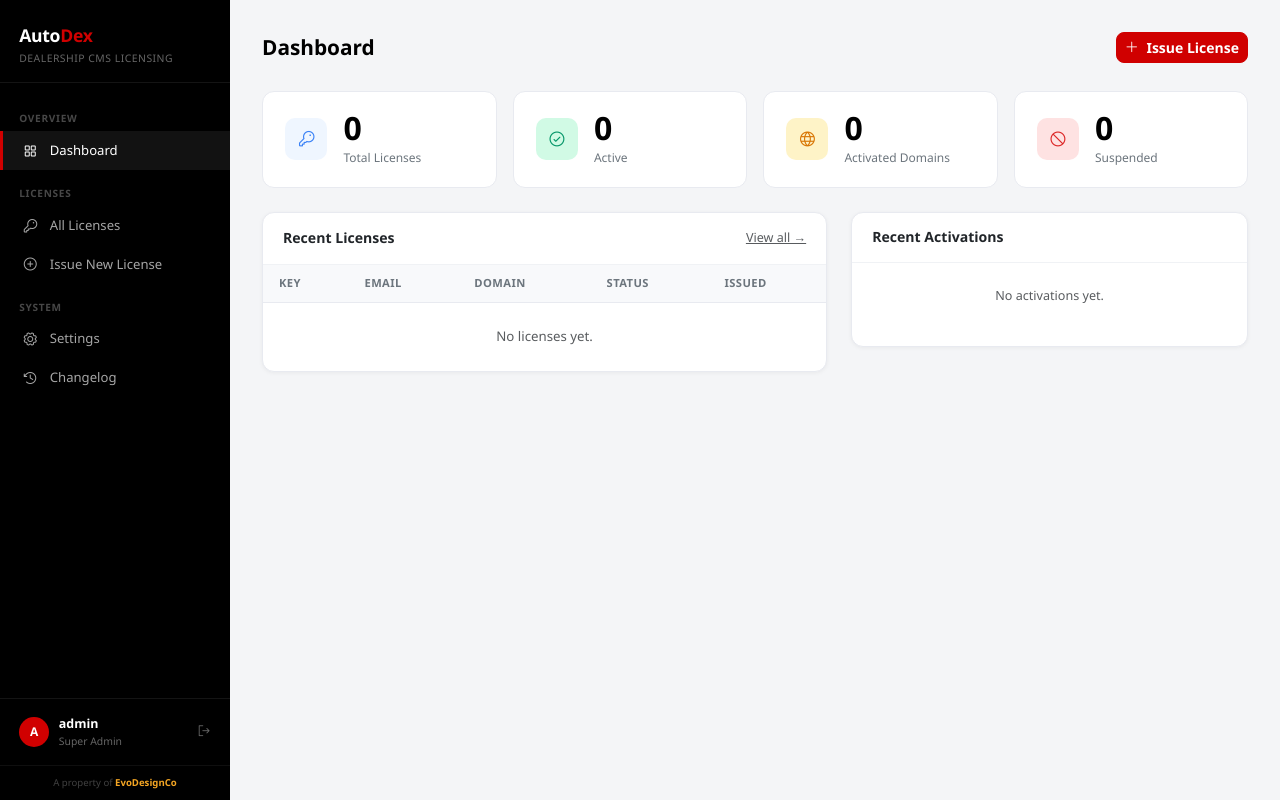
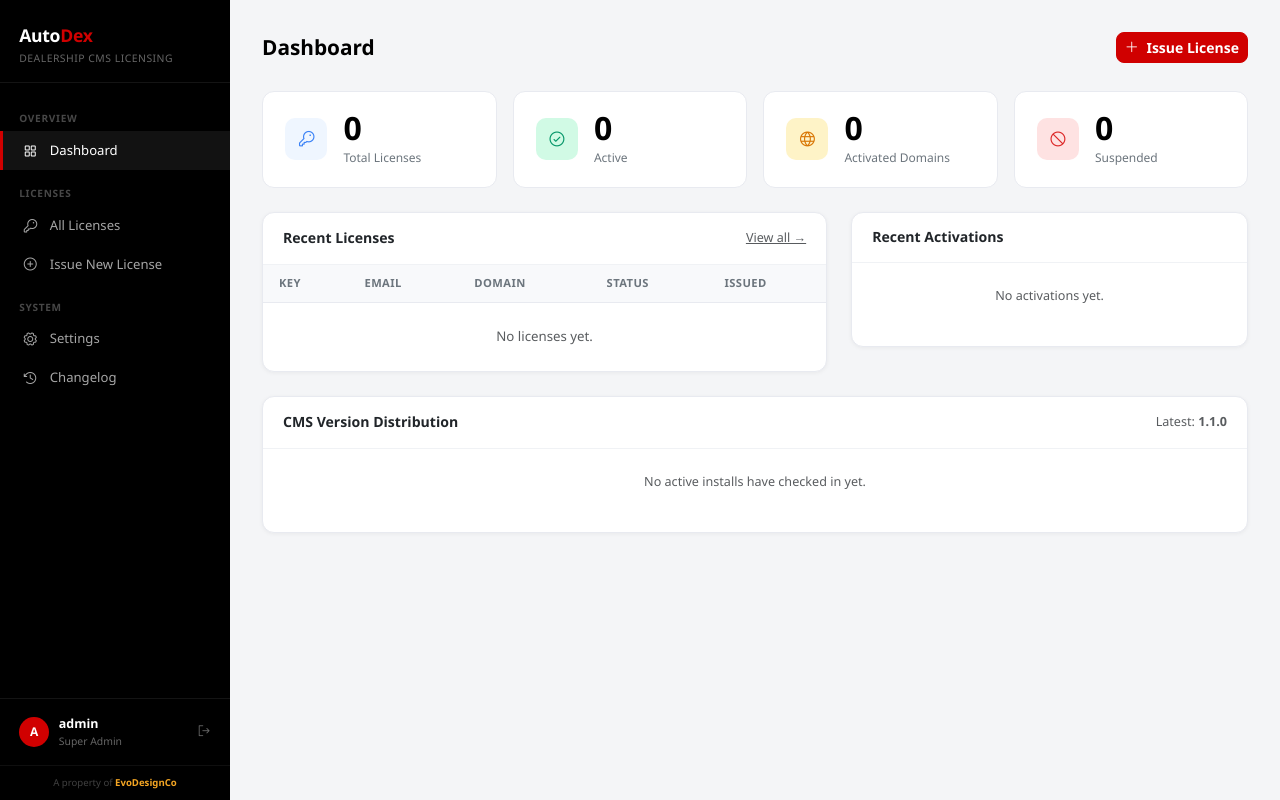
Before and after one commit to efevictor/autodex-cms-license-server, a PHP site: page / in a window 1280 px wide. Run offline with PHP 8.4, Linux system fonts and the light colour scheme; the visitor is signed in with stand-in values (Sample User, id 1); data comes from the database, SQL or seed files in the repository; data that the repository does not hold is empty; some libraries are stand-ins or nearby versions.

Commit message:
Add license term presets and CMS version tracking
- License issue form now has Lifetime/Annual/Biannual/Custom term selector
  instead of a raw date input; dates are computed server-side from the term
- Dashboard shows a version distribution table — how many active installs
  are on each CMS version vs the latest, with up-to-date/outdated badges
- validate.php accepts optional cms_version in the request body and stores
  it on the license row on every check-in
- schema.sql adds cms_version column and migration comment

Co-Authored-By: Claude Sonnet 4.6 <noreply@anthropic.com>

```diff
--- a/pages/dashboard.php
+++ b/pages/dashboard.php
@@ -28,6 +28,19 @@ $recent_activations = ls_rows("
     ORDER BY a.created_at DESC
     LIMIT 8
 ");
+
+// Version distribution across active installs
+$latest_version = ls_val("SELECT version FROM versions ORDER BY id DESC LIMIT 1") ?? '';
+$version_dist   = ls_rows("
+    SELECT
+        COALESCE(NULLIF(cms_version,''), '(never checked in)') AS version,
+        COUNT(*) AS installs
+    FROM licenses
+    WHERE status = 'active' AND activated_domain IS NOT NULL
+    GROUP BY cms_version
+    ORDER BY installs DESC
+");
+$total_active_installs = array_sum(array_column($version_dist, 'installs'));
 
 require __DIR__ . '/../layout/header.php';
 ?>
@@ -126,4 +139,60 @@ require __DIR__ . '/../layout/header.php';
     </div>
 </div>
 
+<!-- Version distribution -->
+<div class="row g-4 mt-0">
+    <div class="col-12">
+        <div class="ls-card">
+            <div class="ls-card-hd">
+                <h6>CMS Version Distribution</h6>
+                <?php if ($latest_version): ?>
+                <span class="text-muted small">Latest: <strong><?= e($latest_version) ?></strong></span>
+                <?php endif; ?>
+            </div>
+            <?php if (empty($version_dist)): ?>
+                <p class="text-center text-muted py-4 small">No active installs have checked in yet.</p>
+            <?php else: ?>
+            <div class="table-responsive">
+                <table class="ls-table">
+                    <thead>
+                        <tr><th>CMS Version</th><th>Installs</th><th>Share</th><th>Status</th></tr>
+                    </thead>
+                    <tbody>
+                    <?php foreach ($version_dist as $row):
+                        $ver       = $row['version'];
+                        $count     = (int)$row['installs'];
+                        $pct       = $total_active_installs > 0 ? round($count / $total_active_installs * 100) : 0;
+                        $is_latest = $latest_version && $ver === $latest_version;
+                        $is_null   = $ver === '(never checked in)';
+                    ?>
+                    <tr>
+                        <td class="fw-semibold font-monospace"><?= e($ver) ?></td>
+                        <td><?= number_format($count) ?></td>
+                        <td>
+                            <div class="d-flex align-items-center gap-2">
+                                <div style="width:100px;background:#e5e7eb;border-radius:4px;height:6px">
+                                    <div style="width:<?= $pct ?>%;background:<?= $is_latest ? '#059669' : ($is_null ? '#9ca3af' : '#f59e0b') ?>;border-radius:4px;height:6px"></div>
+                                </div>
+                                <span class="text-muted small"><?= $pct ?>%</span>
+                            </div>
+                        </td>
+                        <td>
+                            <?php if ($is_null): ?>
+                                <span class="text-muted small">Unknown</span>
+                            <?php elseif ($is_latest): ?>
+                                <span class="badge-active">Up to date</span>
+                            <?php else: ?>
+                                <span class="badge-suspended">Outdated</span>
+                            <?php endif; ?>
+                        </td>
+                    </tr>
+                    <?php endforeach; ?>
+                    </tbody>
+                </table>
+            </div>
+            <?php endif; ?>
+        </div>
+    </div>
+</div>
+
 <?php require __DIR__ . '/../layout/footer.php'; ?>
--- a/schema.sql
+++ b/schema.sql
@@ -28,6 +28,7 @@ CREATE TABLE `licenses` (
     `expires_at`       TIMESTAMP             NULL,   -- NULL = lifetime license
     `activated_at`     TIMESTAMP             NULL,
     `last_check_at`    TIMESTAMP             NULL,
+    `cms_version`      VARCHAR(20)           NULL,   -- installed CMS version reported on last check
     `order_ref`        VARCHAR(100)          NULL,   -- Gumroad/Stripe order ID
     `notes`            TEXT                  NULL,
     `created_at`       TIMESTAMP         NOT NULL DEFAULT CURRENT_TIMESTAMP,
@@ -81,9 +82,10 @@ CREATE TABLE `versions` (
     PRIMARY KEY (`id`)
 ) ENGINE=InnoDB DEFAULT CHARSET=utf8mb4;
 
--- Migration for existing installs: run this once
+-- Migration for existing installs: run these once in phpMyAdmin
 -- ALTER TABLE `versions` ADD COLUMN `download_url` VARCHAR(500) NULL AFTER `notes`;
 -- ALTER TABLE `versions` ADD COLUMN `sha256_checksum` VARCHAR(64) NULL AFTER `download_url`;
+-- ALTER TABLE `licenses` ADD COLUMN `cms_version` VARCHAR(20) NULL AFTER `last_check_at`;
 
 INSERT INTO `versions` (`version`, `notes`) VALUES
 ('1.0.0', 'Initial release: license management, activation logs, domain binding.'),
```
Also changed, not shown: api/validate.php (+7 -5 lines), pages/licenses/add.php (+33 -9 lines).
